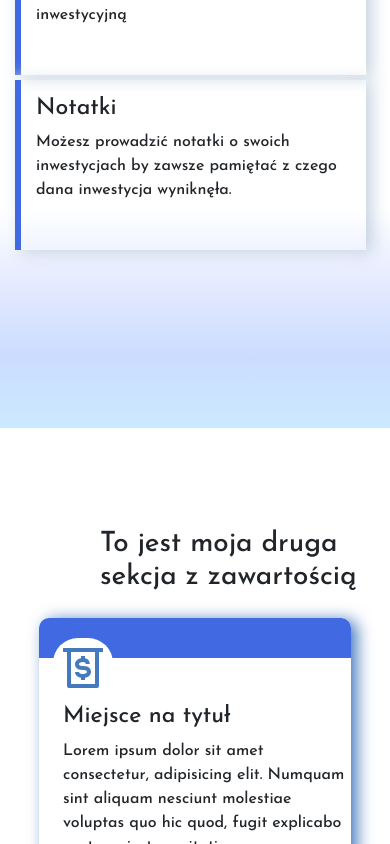
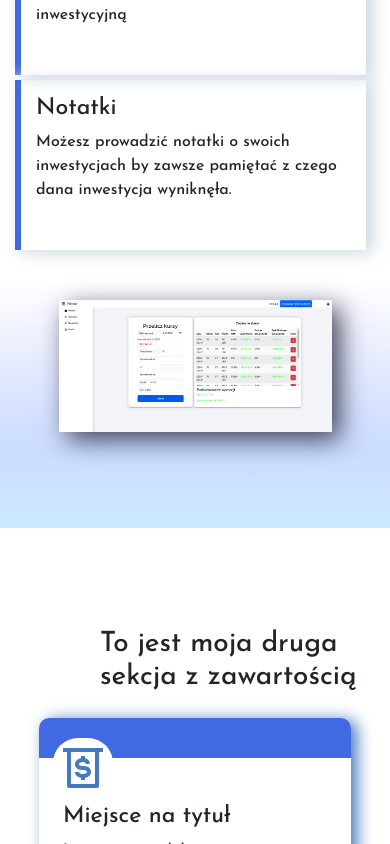
Before and after one commit to Hubixonek/finnet-landing-page, a Next.js app: page / in a window 390 px wide. Shown: the part 1358-2202 px from the top of the page. Built offline with nearby package versions, Linux system fonts and the light colour scheme.

Commit message:
complete rwd, I will still improve the code and structure of some things

```diff
--- a/components/ContentSection/OneContentSectionPresenter.tsx
+++ b/components/ContentSection/OneContentSectionPresenter.tsx
@@ -35,6 +35,10 @@ const OneContentSectionPresenter = () => {
           </p>
         </div>
       </div>
+      <img
+        src="/images/Finnet-Pulpit.png"
+        alt="FinnetPulpitImg"
+        className={styles["finnetPulpitImg"]}></img>
     </div>
   );
 };
--- a/components/ContentSection/ThreeContentSectionPresenter.tsx
+++ b/components/ContentSection/ThreeContentSectionPresenter.tsx
@@ -1,6 +1,6 @@
 import styles from "../../styles/ThreeContentSectionPresenter.module.scss";
 import Link from "next/link";
-
+import { FaWallet } from "react-icons/fa";
 const ThreeContentSectionPresenter = () => {
   return (
     <div className={styles["section"]}>
@@ -17,7 +17,10 @@ const ThreeContentSectionPresenter = () => {
         Miejsce na przekierowanie
       </Link>
       <div className={styles["container"]}>
-        <div className={styles["description"]}></div>
+        <img
+          src="/images/WalletComposition.png"
+          alt="FinnetPulpitImg"
+          className={styles["finnetWalletCompositionImg"]}></img>
       </div>
     </div>
   );
--- a/styles/OneContentSection.module.scss
+++ b/styles/OneContentSection.module.scss
@@ -26,6 +26,15 @@
     max-width: 100%;
     margin-left: 100px;
   }
+  .finnetPulpitImg {
+    margin-left: 800px;
+    transform: translateY(-410px);
+    max-width: 50%;
+    height: auto;
+    -webkit-box-shadow: 8px 8px 24px 0px rgba(66, 68, 90, 1);
+    -moz-box-shadow: 8px 8px 24px 0px rgba(66, 68, 90, 1);
+    box-shadow: 8px 8px 24px 0px rgba(66, 68, 90, 1);
+  }
 }
 .container {
   margin-left: 100px;
@@ -48,6 +57,33 @@
   }
 }
 
+@media screen and (max-width: 1596px) {
+  .sectionGroup {
+    .finnetPulpitImg {
+      margin-left: 700px;
+    }
+  }
+}
+@media screen and (max-width: 1400px) {
+  .sectionGroup {
+    .finnetPulpitImg {
+      margin-left: 600px;
+    }
+  }
+}
+@media screen and (max-width: 1200px) {
+  .sectionGroup {
+    height: 1000px;
+    .finnetPulpitImg {
+      display: flex;
+      align-items: center;
+      justify-content: center;
+      margin: 0 auto;
+      transform: translateY(50px);
+      max-width: 70%;
+    }
+  }
+}
 @media screen and (max-width: 1020px) {
   .sectionGroup {
     font-family: "Josefin Sans", sans-serif;
@@ -66,7 +102,6 @@
       #72a1ff5e,
       #0091ff33
     );
-    height: 800px;
     margin-top: 350px;
 
     h2 {
@@ -178,6 +213,7 @@
 }
 @media screen and (max-width: 470px) {
   .sectionGroup {
+    height: 900px;
     h2 {
       margin-left: 15px;
     }
--- a/styles/ThreeContentSectionPresenter.module.scss
+++ b/styles/ThreeContentSectionPresenter.module.scss
@@ -1,6 +1,6 @@
 .section {
   font-family: "Josefin Sans", sans-serif;
-  height: 700px;
+  height: 800px;
   max-width: 100%;
   background-image: linear-gradient(
     to top,
@@ -38,4 +38,64 @@
     font-size: 18px;
     border-radius: 10px;
   }
+  .container {
+    display: flex;
+    margin: 0 auto;
+    transform: translateY(55px);
+    margin-top: 55px;
+    background-color: white;
+    max-width: 60%;
+    height: 530px;
+    border-radius: 15px;
+    -webkit-box-shadow: 8px 8px 24px 0px rgba(66, 68, 90, 1);
+    -moz-box-shadow: 8px 8px 24px 0px rgba(66, 68, 90, 1);
+    box-shadow: 8px 8px 24px 0px rgba(66, 68, 90, 1);
+    .finnetWalletCompositionImg {
+      margin: 0 auto;
+      max-height: 100%;
+      max-width: 100%;
+      -webkit-box-shadow: 8px 8px 24px 0px rgba(66, 68, 90, 1);
+      -moz-box-shadow: 8px 8px 24px 0px rgba(66, 68, 90, 1);
+      box-shadow: 8px 8px 24px 0px rgba(66, 68, 90, 1);
+    }
+  }
 }
+@media screen and (max-width: 1184px) {
+  .section {
+    .container {
+      max-width: 90%;
+      .finnetWalletCompositionImg {
+        max-width: 100%;
+      }
+    }
+  }
+}
+@media screen and (max-width: 970px) {
+  .section {
+    height: 900px;
+    .container {
+      max-width: 90%;
+      .finnetWalletCompositionImg {
+        max-width: 100%;
+      }
+    }
+  }
+}
+@media screen and (max-width: 782px) {
+  .section {
+    .container {
+      max-width: 95%;
+      .finnetWalletCompositionImg {
+        max-width: 100%;
+      }
+    }
+  }
+}
+@media screen and (max-width: 690px) {
+  .section {
+    height: 400px;
+    .container {
+      display: none;
+    }
+  }
+}
```
